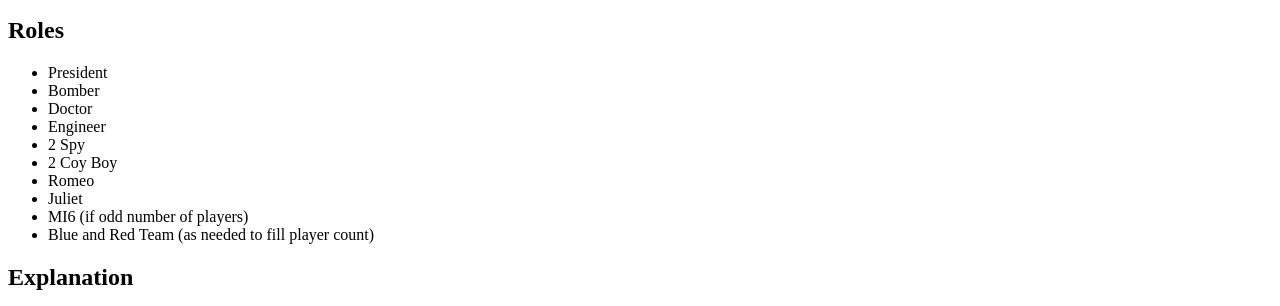
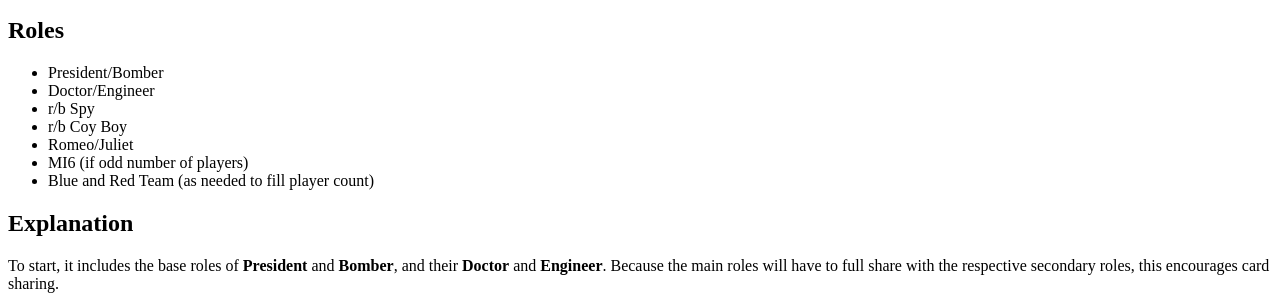
Before and after one commit to waterbearsinspace/odin-recipes, a plain HTML site: page playsets/first-game.html in a window 1280 px wide. Shown: the part 463-769 px from the top of the page. Drawn offline with Linux system fonts and the light colour scheme.

Commit message:
Change role listing convention
Linked roles now listed together (i.e. formerly separated "President"
and "Bomber" becomes "President/Bomber") and opposing side roles go from
"2 Role" to "r/b Role"

```diff
--- a/playsets/first-game.html
+++ b/playsets/first-game.html
@@ -12,14 +12,11 @@
 
         <h2>Roles</h2>
         <ul>
-            <li>President</li>
-            <li>Bomber</li>
-            <li>Doctor</li>
-            <li>Engineer</li>
-            <li>2 Spy</li>
-            <li>2 Coy Boy</li>
-            <li>Romeo</li>
-            <li>Juliet</li>
+            <li>President/Bomber</li>
+            <li>Doctor/Engineer</li>
+            <li>r/b Spy</li>
+            <li>r/b Coy Boy</li>
+            <li>Romeo/Juliet</li>
             <li>MI6 (if odd number of players)</li>
             <li>Blue and Red Team (as needed to fill player count)</li>
         </ul>
```
